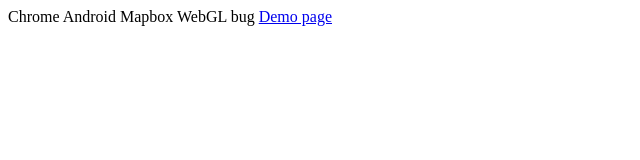
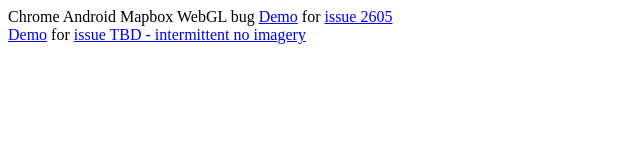
Before and after one commit to pastcompute/html5-demos, a plain HTML site: page index.html in a window 1280 px wide. Shown: the whole page, without its empty margins (0-640 px from the left). Drawn offline with Linux system fonts and the light colour scheme.

```diff
--- a/index.html
+++ b/index.html
@@ -1,2 +1,3 @@
 <h3></h3>Chrome Android Mapbox WebGL bug</h3>
-<a href="https://cdn.rawgit.com/pastcompute/html5-demos/master/mapbox-chrome52-android-bug.html">Demo page</a>
+<a href="https://cdn.rawgit.com/pastcompute/html5-demos/master/mapbox-chrome52-android-bug.html">Demo</a> for <a href="https://github.com/mapbox/mapbox-gl-js/issues/2605">issue 2605</a><br>
+<a href="https://cdn.rawgit.com/pastcompute/html5-demos/master/mapbox-intermittent-no-imagery.html">Demo</a> for <a href="https://github.com/mapbox/mapbox-gl-js/issues/fixme">issue TBD - intermittent no imagery</a><br>
```
